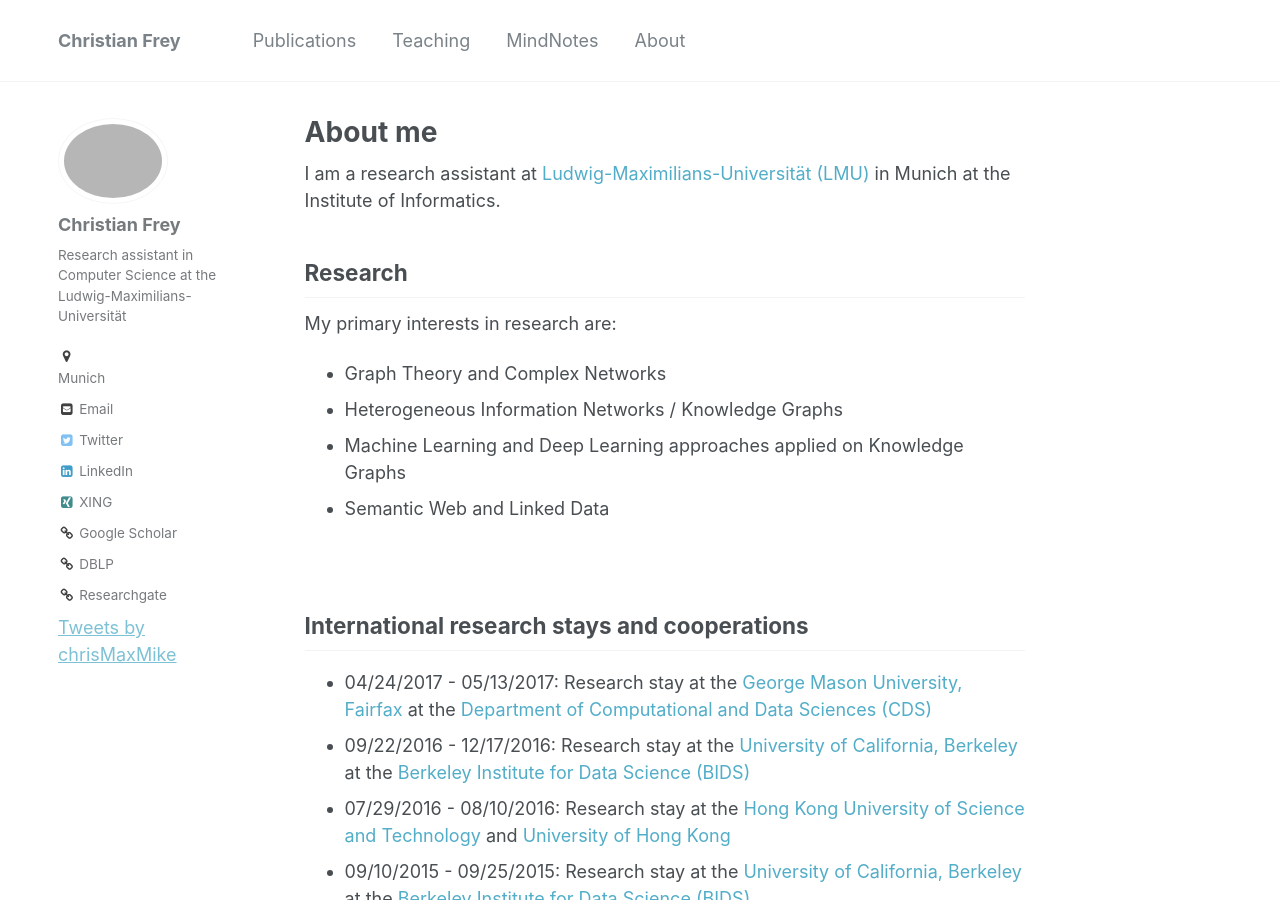
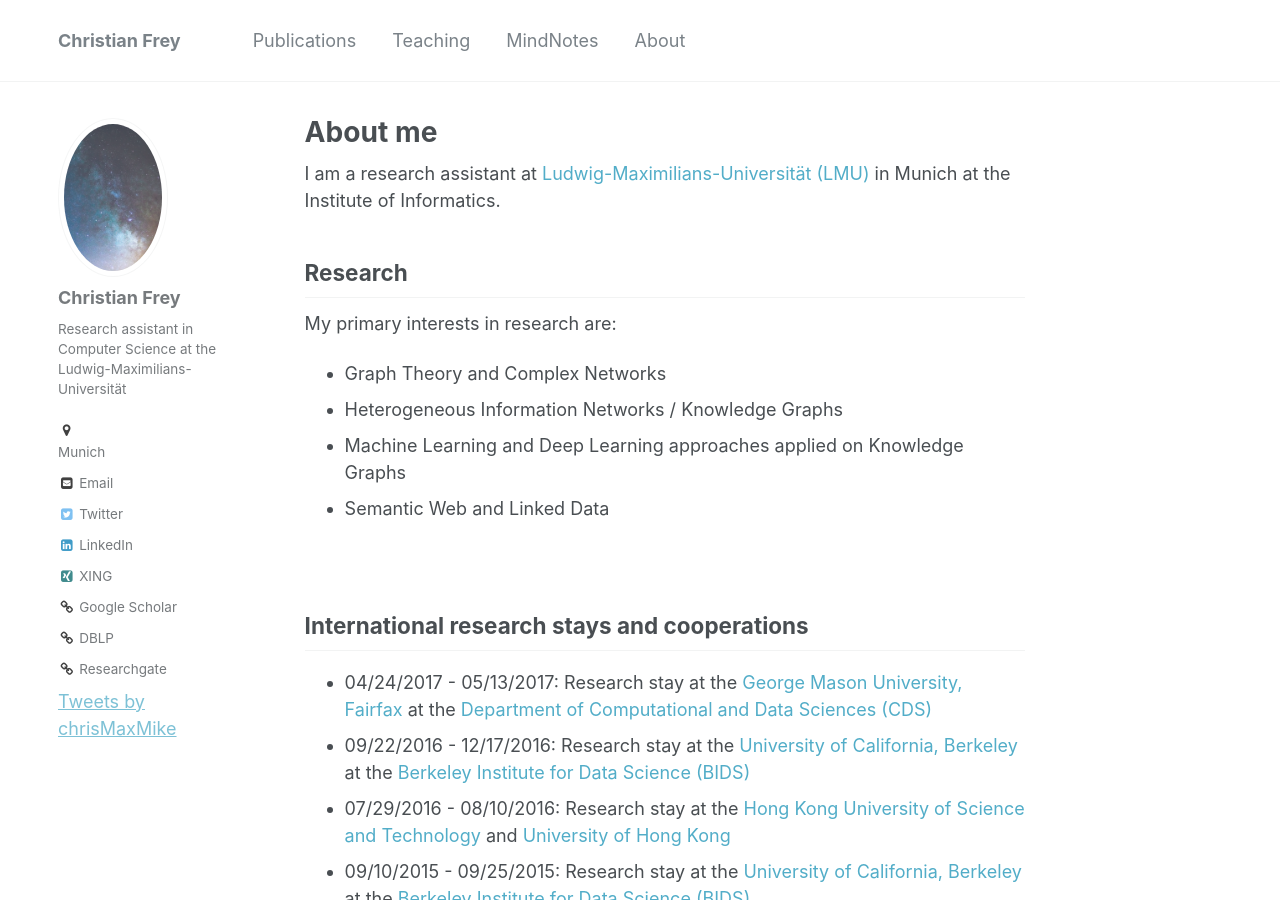
Before and after one commit to christianmaxmike/christianmaxmike.github.io, a Jekyll site: the page built from _pages/about.md, in a window 1280 px wide and 900 px high. Built offline with Jekyll 4.4.1, drawn with Linux system fonts in a browser that asks for light colours; comment, search, counter and statistics services are not loaded.

Commit message:
Update _config.yml

```diff
--- a/_config.yml
+++ b/_config.yml
@@ -82,7 +82,7 @@ analytics:
 # Site Author
 author:
   name             : "Christian Frey"
-  avatar           : "https://christianmaxmike.github.io/images/20191221_014127.jpg"
+  avatar           : "https://christianmaxmike.github.io/images/photo-1531306728370-e2ebd9d7bb99.jpeg"
   bio              : "Research assistant in Computer Science at the Ludwig-Maximilians-Universit&auml;t"
   location         : "<a href='https://www.google.com/maps/search/oettingenstraße+67/@38.4483124,-122.6715335,8z/data=!3m1!4b1'>Munich</a>"
   employer         :
```
